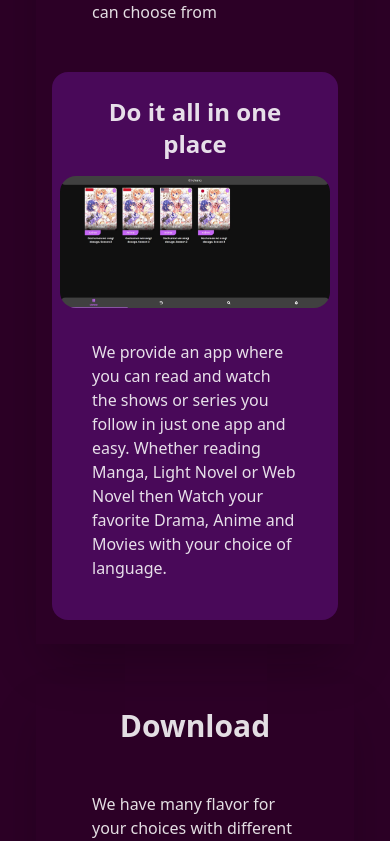
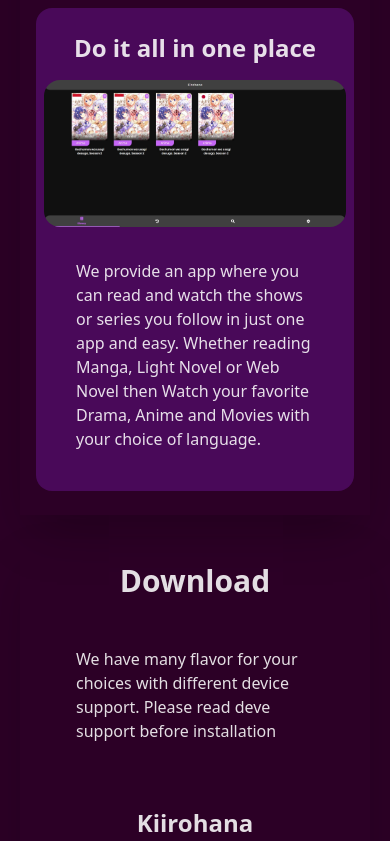
Before and after one commit to MiyunaDev/miyunadev.github.io, a Vue app: page / in a window 390 px wide. Shown: the part 1156-1997 px from the top of the page. Built offline with nearby package versions, Linux system fonts and the light colour scheme; no server answers.

Commit message:
fix [landing_page] Padding

```diff
--- a/src/App.vue
+++ b/src/App.vue
@@ -24,8 +24,8 @@ import CardApp from "./components/CardApp.vue"
       </div>
     </div>
 
-    <div class="bg-[#2c0026] p-4">
-      <div class="p-5">
+    <div class="bg-[#2c0026] p-2 md:p-4">
+      <div class="p-3 md:p-5">
         <div class="p-4 shadow-2xl">
           <p class="text-center font-bold text-3xl my-2">What is Miyuna?</p>
           <p class="md:text-lg p-10">We are a multiplatform Read & Watch Series/Novel/Comic app development team. You can enjoy the app for multiple platforms and variety of sweets that you can choose from</p>
@@ -43,7 +43,7 @@ import CardApp from "./components/CardApp.vue"
         </div>
       </div>
 
-      <div class="p-5">
+      <div class="p-3 md:p-5">
         <div class="p-4 shadow-2xl">
           <p class="text-center font-bold text-3xl my-2">Download</p>
           <p class="md:text-lg p-10">We have many flavor for your choices with different device support. Please read deve support before installation</p>
```
